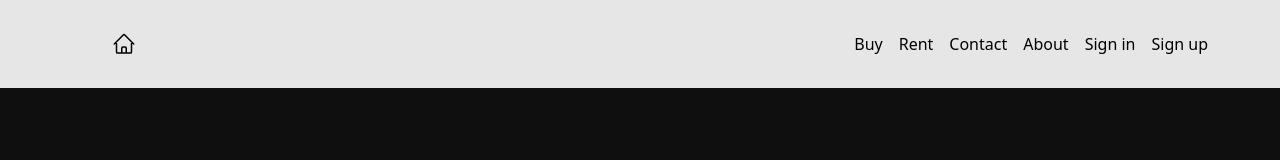
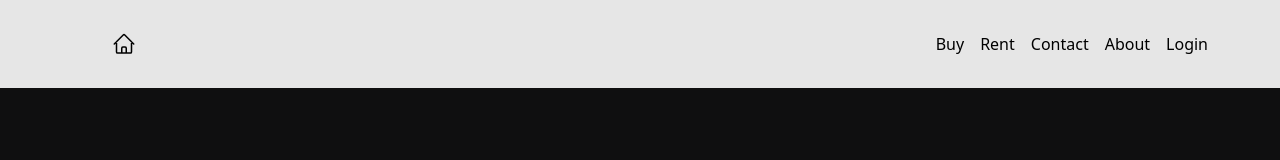
Before and after one commit to HarshitBakrania/HB-Realty, a React (Vite) app in the folder client/: page / in a window 1280 px wide. Shown: the top 160 px of the page. Built offline with nearby package versions, Linux system fonts and the light colour scheme.

Commit message:
updated NavBar

```diff
--- a/client/src/components/NavBar.jsx
+++ b/client/src/components/NavBar.jsx
@@ -1,4 +1,8 @@
+import { useContext } from "react"
+import { AuthContext } from "../context/AuthContext"
+
 export default function NavBar(){
+
     return <div className="flex justify-between p-8 bg-navbar-color">
         <div className="sm:pl-20 "><HomeIcon /></div>
         <div className="sm:pr-10 ">
@@ -7,8 +11,7 @@ export default function NavBar(){
                 <NavBarButtons label="Rent" />
                 <NavBarButtons label="Contact" />
                 <NavBarButtons label="About" />
-                <NavBarButtons label="Sign in" />
-                <NavBarButtons label="Sign up" />
+                <IsLoggedIn />
             </div>
         </div>
     </div>
@@ -27,3 +30,14 @@ const NavBarButtons = ({label}) => {
         <div className="no-underline hover:underline">{label}</div>
     )
 }
+
+function IsLoggedIn(){
+    const{currentUser} = useContext(AuthContext);
+    console.log(currentUser);
+    if(currentUser){
+        return <NavBarButtons label="Profile" />
+    }
+    else{
+        return <NavBarButtons label="Login" />
+    }
+}
--- a/client/src/routes/Homepage.jsx
+++ b/client/src/routes/Homepage.jsx
@@ -4,7 +4,7 @@ import { AuthContext } from "../context/AuthContext";
 
 export const Homepage = () => {
     const {currentUser} = useContext(AuthContext);
-    console.log(currentUser);
+    // console.log(currentUser);
 
     return (
         <div className="bg-background-color">
```
